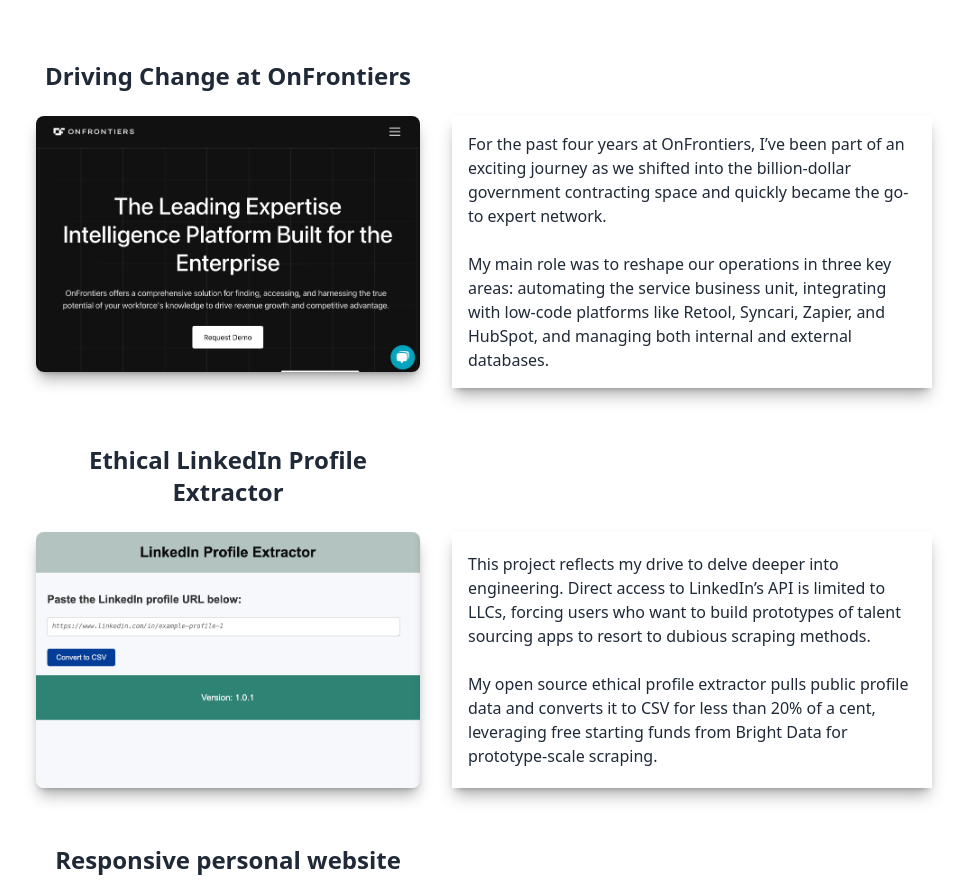
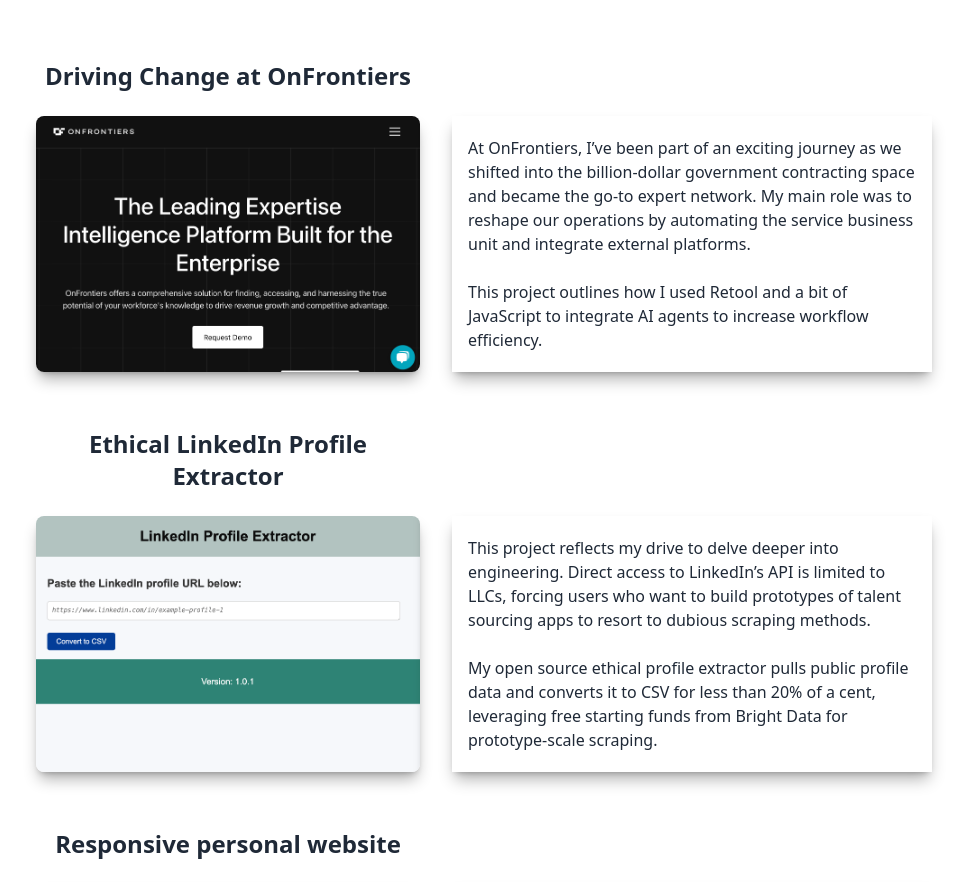
Before and after one commit to borgesenioc/react-resume-enio, a Next.js app: page / in a window 1280 px wide. Shown: the part 1480-2362 px from the top of the page, without its empty margins (156-1124 px from the left). Built offline with nearby package versions, Linux system fonts and the light colour scheme.

Commit message:
Add link to portfolio project 1

```diff
--- a/src/data/data.tsx
+++ b/src/data/data.tsx
@@ -115,12 +115,12 @@
 export const portfolioItems: PortfolioItem[] = [
   {
     title: 'Driving Change at OnFrontiers',
-    description: `For the past four years at OnFrontiers, I’ve been part of an exciting journey as we shifted into the billion-dollar government contracting space and quickly became the go-to expert network.
+    description: `At OnFrontiers, I’ve been part of an exciting journey as we shifted into the billion-dollar government contracting space and became the go-to expert network. My main role was to reshape our operations by automating the service business unit and integrate external platforms.
 
-    My main role was to reshape our operations in three key areas: automating the service business unit, integrating with low-code platforms like Retool, Syncari, Zapier, and HubSpot, and managing both internal and external databases.`,
+    This project outlines how I used Retool and a bit of JavaScript to integrate AI agents to increase workflow efficiency.`,
     url: 'https://web-project-homeland-mu.vercel.app',
     image: porfolioImage10,
-    link: 'http://onfrontiers.com',
+    link: 'https://www.notion.so/Driving-Change-with-Retool-OpenAI-Prototypes-1ae71944a43b8061a789de977c28ddae',
   },
   {
     title: 'Ethical LinkedIn Profile Extractor',
```
